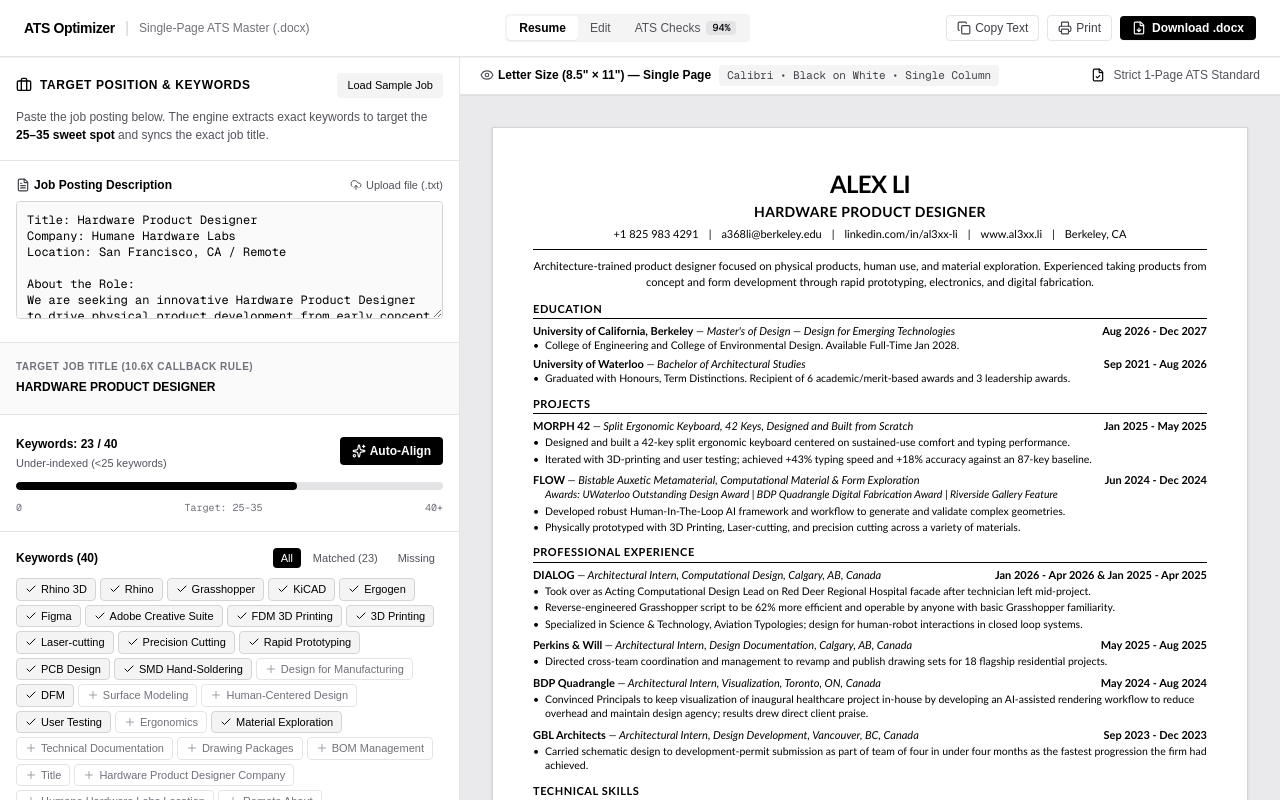
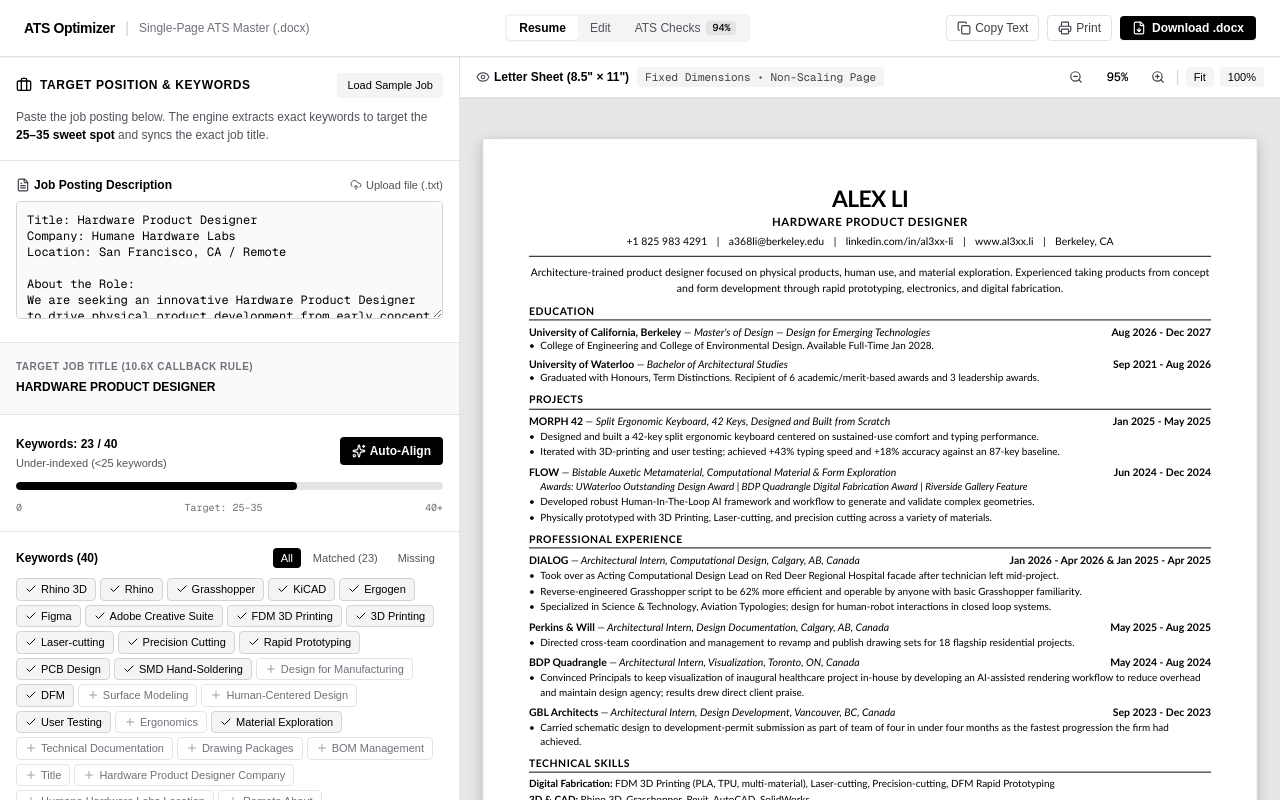
Before and after one commit to al3xxli/ATS-Resume-Tool, a Next.js app: page / in a window 1280 px wide. Shown: the top 800 px of the page. Built offline with nearby package versions, Linux system fonts and the light colour scheme.

Commit message:
fix: lock resume preview to strict fixed 8.5x11 inch Letter sheet with zoom controls

```diff
--- a/src/app/globals.css
+++ b/src/app/globals.css
@@ -43,12 +43,13 @@ body {
   #printable-resume {
     box-shadow: none !important;
     border: none !important;
-    padding: 0 !important;
+    padding: 0.5in !important;
     margin: 0 !important;
-    max-width: 100% !important;
-    width: 100% !important;
-    min-height: 100% !important;
-    max-height: 100% !important;
+    width: 8.5in !important;
+    height: 11in !important;
+    max-width: 8.5in !important;
+    max-height: 11in !important;
+    transform: none !important;
     page-break-inside: avoid !important;
     page-break-after: avoid !important;
   }
--- a/src/components/ResumePreview.tsx
+++ b/src/components/ResumePreview.tsx
@@ -1,8 +1,8 @@
 'use client';
 
-import React from 'react';
+import React, { useState, useEffect, useRef } from 'react';
 import { ResumeData, JobAnalysisResult } from '@/types/resume';
-import { Eye, FileCheck } from 'lucide-react';
+import { Eye, FileCheck, ZoomIn, ZoomOut, Maximize2, RotateCcw } from 'lucide-react';
 
 interface ResumePreviewProps {
   resume: ResumeData;
@@ -12,46 +12,126 @@ interface ResumePreviewProps {
 export const ResumePreview: React.FC<ResumePreviewProps> = ({
   resume,
 }) => {
+  const [zoom, setZoom] = useState<number>(1);
+  const containerRef = useRef<HTMLDivElement>(null);
+
+  // Auto-fit helper on small viewports
+  const handleFitToWidth = () => {
+    if (!containerRef.current) return;
+    const containerWidth = containerRef.current.clientWidth - 48; // padding
+    const sheetWidthPx = 816; // 8.5in * 96dpi
+    if (containerWidth < sheetWidthPx) {
+      const calculatedZoom = Math.max(0.45, Math.min(1, containerWidth / sheetWidthPx));
+      setZoom(Number(calculatedZoom.toFixed(2)));
+    } else {
+      setZoom(1);
+    }
+  };
+
+  useEffect(() => {
+    handleFitToWidth();
+    const handleResize = () => {
+      // If currently zoomed to fit or viewport is small
+      if (containerRef.current && containerRef.current.clientWidth - 48 < 816) {
+        handleFitToWidth();
+      }
+    };
+    window.addEventListener('resize', handleResize);
+    return () => window.removeEventListener('resize', handleResize);
+  }, []);
+
   return (
-    <div className="flex flex-col h-full bg-zinc-200/60 overflow-y-auto">
-      {/* Top Preview Status Bar */}
-      <div className="bg-white px-5 py-2 border-b border-zinc-200 flex items-center justify-between sticky top-0 z-20 shadow-2xs no-print">
+    <div className="flex flex-col h-full bg-zinc-200/80 overflow-hidden">
+      {/* Top Preview Status & Sheet Controls */}
+      <div className="bg-white px-4 py-2 border-b border-zinc-200 flex flex-wrap items-center justify-between gap-2 z-20 shadow-2xs no-print shrink-0">
         <div className="flex items-center space-x-2">
           <span className="inline-flex items-center text-xs font-semibold text-black">
             <Eye className="w-3.5 h-3.5 mr-1 text-zinc-600" />
-            Letter Size (8.5&quot; × 11&quot;) — Single Page
+            Letter Sheet (8.5&quot; × 11&quot;)
           </span>
           <span className="text-[11px] px-2 py-0.5 rounded bg-zinc-100 text-zinc-700 font-mono">
-            Calibri • Black on White • Single Column
+            Fixed Dimensions • Non-Scaling Page
           </span>
         </div>
 
-        <div className="flex items-center space-x-2 text-xs text-zinc-600 font-medium">
-          <FileCheck className="w-3.5 h-3.5 text-black" />
-          <span>Strict 1-Page ATS Standard</span>
+        {/* Zoom & Page Scale Controls */}
+        <div className="flex items-center space-x-1.5">
+          <button
+            onClick={() => setZoom((z) => Math.max(0.5, Number((z - 0.1).toFixed(1))))}
+            title="Zoom Out"
+            className="p-1 rounded hover:bg-zinc-100 text-zinc-700 hover:text-black transition-colors"
+          >
+            <ZoomOut className="w-3.5 h-3.5" />
+          </button>
+          <span className="text-xs font-mono font-medium text-black w-12 text-center select-none">
+            {Math.round(zoom * 100)}%
+          </span>
+          <button
+            onClick={() => setZoom((z) => Math.min(1.5, Number((z + 0.1).toFixed(1))))}
+            title="Zoom In"
+            className="p-1 rounded hover:bg-zinc-100 text-zinc-700 hover:text-black transition-colors"
+          >
+            <ZoomIn className="w-3.5 h-3.5" />
+          </button>
+          <span className="text-zinc-300">|</span>
+          <button
+            onClick={handleFitToWidth}
+            title="Fit to screen width"
+            className="px-2 py-0.5 rounded text-[11px] bg-zinc-100 hover:bg-zinc-200 text-black font-medium transition-colors"
+          >
+            Fit
+          </button>
+          <button
+            onClick={() => setZoom(1)}
+            title="Reset to 100% (True Letter Size)"
+            className="px-2 py-0.5 rounded text-[11px] bg-zinc-100 hover:bg-zinc-200 text-black font-medium transition-colors"
+          >
+            100%
+          </button>
         </div>
       </div>
 
-      {/* Document Sheet Container (Calibrated strictly for Letter size single page) */}
-      <div className="p-4 md:p-8 flex justify-center items-start flex-1">
+      {/* Document Workspace (Scrollable Gray Canvas) */}
+      <div
+        ref={containerRef}
+        className="flex-1 overflow-auto p-6 md:p-10 flex justify-center items-start"
+      >
+        {/* Scaling Wrapper: Keeps letter aspect ratio strictly locked without browser flex-stretch */}
+        <div
+          style={{
+            transform: `scale(${zoom})`,
+            transformOrigin: 'top center',
+            width: '8.5in',
+            height: '11in',
+            marginBottom: `${(11 * 96 * (zoom - 1))}px`,
+          }}
+          className="shrink-0 transition-transform duration-100 ease-out"
+        >
+          {/* Strictly Fixed Letter Sheet (8.5in x 11in, 0.5in margins) */}
           <div
             id="printable-resume"
-          className="w-full max-w-[800px] bg-white shadow-sm border border-zinc-300 p-8 md:p-10 text-black font-sans leading-snug"
             style={{
+              width: '8.5in',
+              height: '11in',
+              padding: '0.5in',
+              boxSizing: 'border-box',
               fontFamily: 'Calibri, Arial, sans-serif',
               color: '#000000',
               backgroundColor: '#ffffff',
+              overflow: 'hidden',
+              boxShadow: '0 4px 14px rgba(0, 0, 0, 0.18), 0 1px 3px rgba(0, 0, 0, 0.1)',
             }}
+            className="text-black leading-snug border border-zinc-300"
           >
             {/* Header: Name, Target Job Title, Contact Info */}
             <div className="text-center pb-2 mb-2 border-b border-black">
-            <h1 className="text-xl md:text-2xl font-bold tracking-tight text-black uppercase m-0 p-0">
+              <h1 className="text-2xl font-bold tracking-tight text-black uppercase m-0 p-0 leading-tight">
                 {resume.name}
               </h1>
 
               {/* Target Job Title (10.6x Factor, Black) */}
               {resume.targetJobTitle && (
-              <div className="text-xs md:text-sm font-bold text-black uppercase tracking-wide mt-0.5">
+                <div className="text-xs font-bold text-black uppercase tracking-wider mt-0.5">
                   {resume.targetJobTitle}
                 </div>
               )}
@@ -88,14 +168,14 @@ export const ResumePreview: React.FC<ResumePreviewProps> = ({
 
             {/* Professional Summary / Positioning Statement */}
             {resume.summary && (
-            <div className="text-[11px] text-black text-center mb-2.5 leading-normal">
+              <div className="text-[11px] text-black text-center mb-2 leading-normal">
                 {resume.summary}
               </div>
             )}
 
             {/* Education */}
             {resume.education && resume.education.length > 0 && (
-            <div className="mb-2.5">
+              <div className="mb-2">
                 <h2 className="text-[11px] font-bold uppercase tracking-wider text-black border-b border-black pb-0.5 mb-1">
                   EDUCATION
                 </h2>
@@ -123,7 +203,7 @@ export const ResumePreview: React.FC<ResumePreviewProps> = ({
 
             {/* Projects */}
             {resume.projects && resume.projects.length > 0 && (
-            <div className="mb-2.5">
+              <div className="mb-2">
                 <h2 className="text-[11px] font-bold uppercase tracking-wider text-black border-b border-black pb-0.5 mb-1">
                   PROJECTS
                 </h2>
@@ -158,7 +238,7 @@ export const ResumePreview: React.FC<ResumePreviewProps> = ({
 
             {/* Professional Experience */}
             {resume.experience && resume.experience.length > 0 && (
-            <div className="mb-2.5">
+              <div className="mb-2">
                 <h2 className="text-[11px] font-bold uppercase tracking-wider text-black border-b border-black pb-0.5 mb-1">
                   PROFESSIONAL EXPERIENCE
                 </h2>
@@ -211,5 +291,6 @@ export const ResumePreview: React.FC<ResumePreviewProps> = ({
           </div>
         </div>
       </div>
+    </div>
   );
 };
```
Lines whose indentation alone changed are shown as unchanged.
